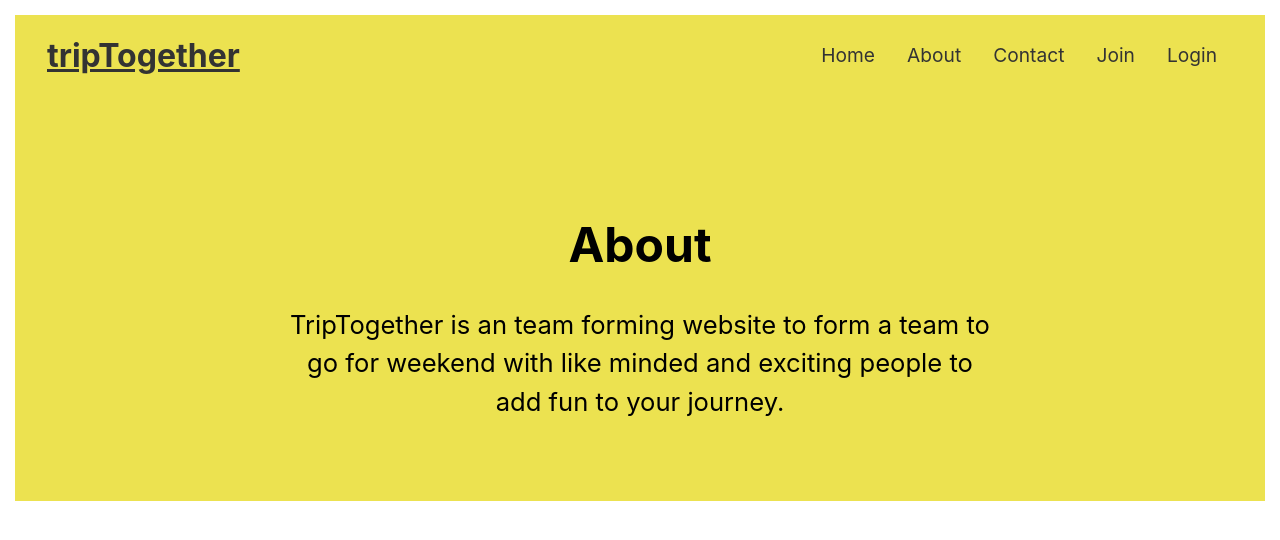
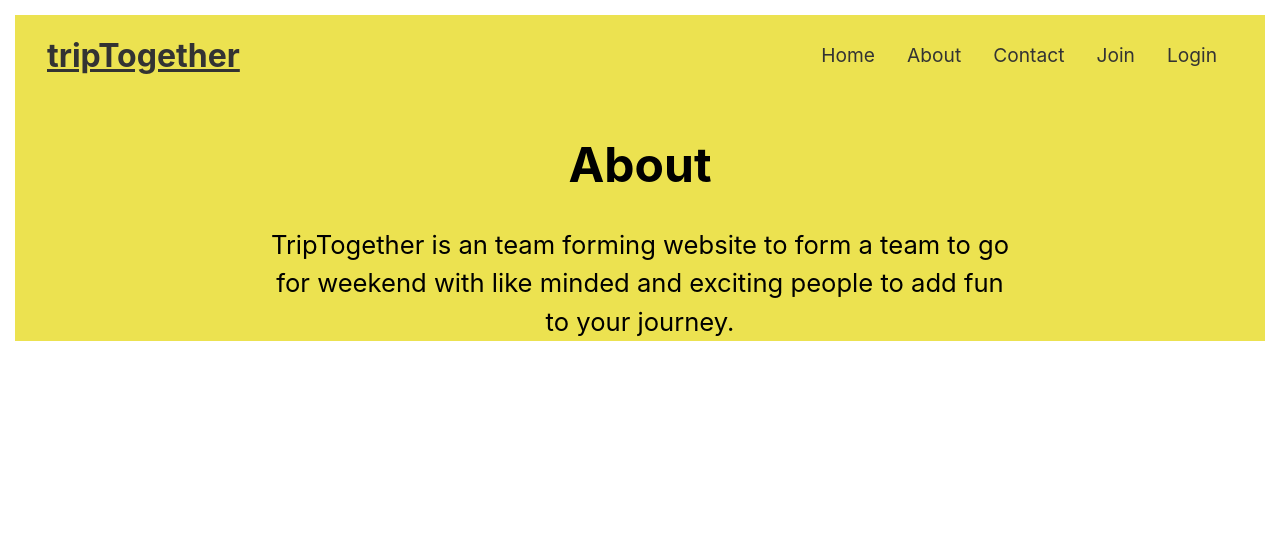
Before and after one commit to Prathamesh180/TripTogether, a React (Create React App) app in the folder frontend/: page /AboutPage in a window 1280 px wide. Shown: the top 540 px of the page. Built offline with nearby package versions, Linux system fonts and the light colour scheme.

Commit message:
Update AboutPage.jsx

```diff
--- a/frontend/src/components/AboutPage.jsx
+++ b/frontend/src/components/AboutPage.jsx
@@ -2,7 +2,8 @@ import React from 'react';
 import styled from 'styled-components';
 
 const About = styled.section`
-  padding: 5rem 2rem;
+margine:auto:
+  padding: 5.4rem;
 `;
 
 const Heading = styled.h2`
```
